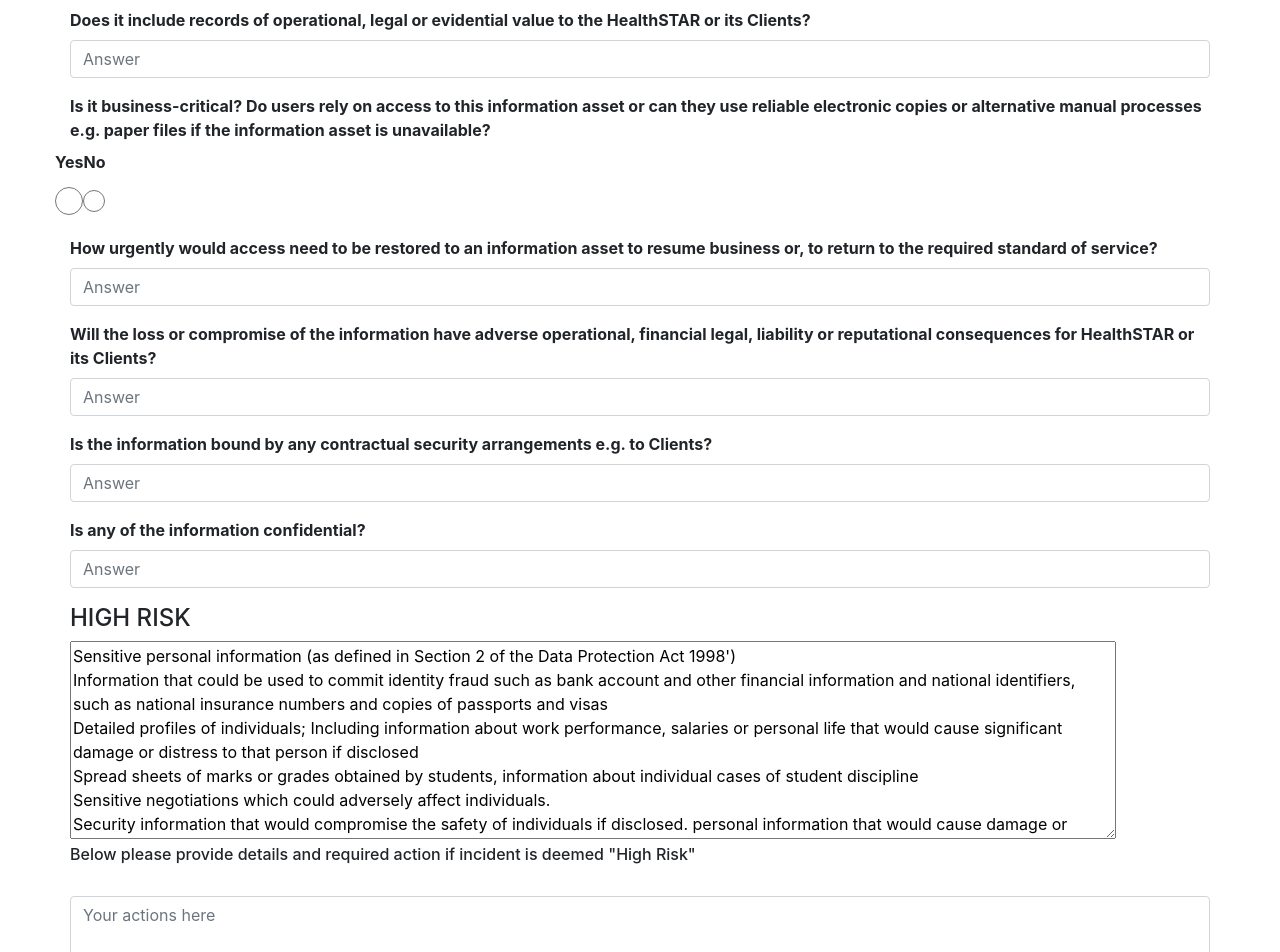
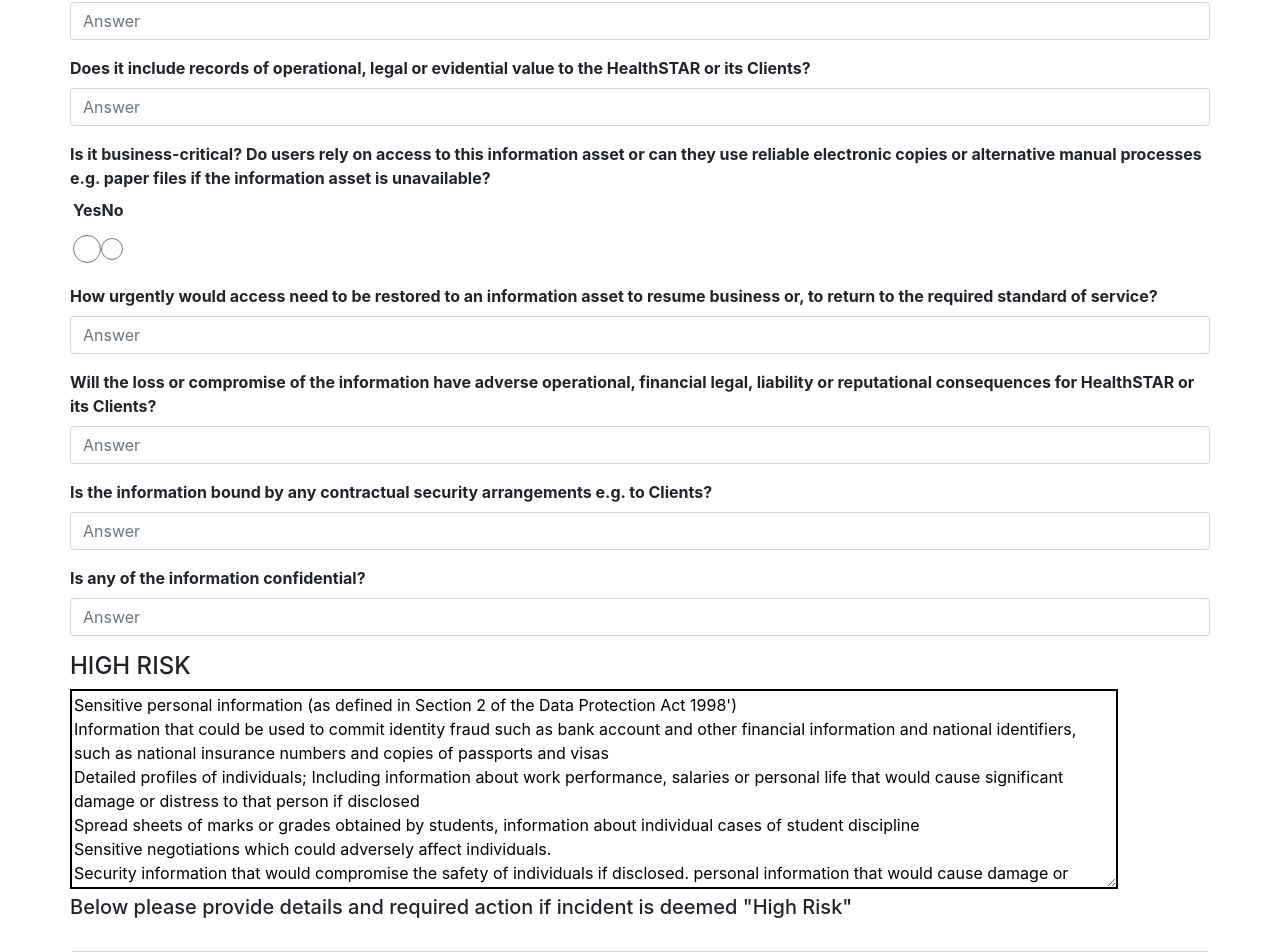
Before and after one commit to patrick-salvatore/IT-ticketer, a React (Create React App) app in the folder client/: page /questionnaire in a window 1280 px wide. Shown: the part 598-1550 px from the top of the page. Built offline with nearby package versions, Linux system fonts and the light colour scheme.

Commit message:
styling refactor

```diff
--- a/client/src/Components/Forms/Containers/NewForm.js
+++ b/client/src/Components/Forms/Containers/NewForm.js
@@ -133,6 +133,7 @@ class NewForm extends Component {
               </div>
             </div>
             <div className='row'>
+              <div className = 'col'>
                 <TextArea
                   title = 'Incident description'
                   type = 'text'
@@ -143,13 +144,15 @@ class NewForm extends Component {
                   onChange = {this.changeHandler}
                 />
               </div>
-              <div className='row'>
+            </div>
               <div className ='col'>
+                <div className='row-3'>
                   <label className = 'form-group-label font-weight-bold'>Incident type: </label>
                   <CheckboxList onClick = {this.onSelect}/>
                 </div>
               </div>
               <label className = 'form-group-label font-weight-bold'> Incident Severity </label>
+              <div className = 'col'>
                 <div className = 'row'>
                   <Input
                     title = 'Low'
@@ -173,6 +176,7 @@ class NewForm extends Component {
                     onChange =  {this.changeHandler}
                   />
                 </div>
+              </div>
             <Link to ='/questionnaire'><button onClick = {this.saveHandler} className = 'btn btn-primary'> Next </button></Link>
           </form>
       </div>
--- a/client/src/Components/Forms/Containers/Questionnaire.js
+++ b/client/src/Components/Forms/Containers/Questionnaire.js
@@ -42,6 +42,7 @@ class Questionaire extends Component {
         <h1>Risk Factors Questionnaire</h1>
         <p>Please answer the following questions to provide more information about the issue</p>
           <div className = 'row'>
+            <div className = 'formContainer'>
               <form>
                 <Input
                   title = 'Which IT systems, equipment or devices are involved in the security breach?'
@@ -92,7 +93,7 @@ class Questionaire extends Component {
                   onChange = {this.changeHandler}
                 />
                 <label className = 'form-group-label font-weight-bold'>Is it business-critical? Do users rely on access to this information asset or can they use reliable electronic copies or alternative manual processes e.g. paper files if the information asset is unavailable?</label>
-              <div className = 'row'>
+                <div className = 'row' style = {{marginLeft: '3px'}}>
                   <Input
                   title = 'Yes'
                   type = 'radio'
@@ -142,8 +143,9 @@ class Questionaire extends Component {
                 />
 
                 <h4>HIGH RISK</h4>
-              <textarea rows = '8' cols = "100" readOnly defaultValue = {HIGH_RISK_CONTENT}/>
-              <h6> Below please provide details and required action if incident is deemed "High Risk"</h6>
+                <textarea rows = '8' cols = "100" readOnly defaultValue = {HIGH_RISK_CONTENT} style = {{border: "2px solid black"}}/>
+
+                <h5> Below please provide details and required action if incident is deemed "High Risk"</h5>
                 <TextArea
                   type = 'text'
                   name = 'action'
@@ -154,8 +156,8 @@ class Questionaire extends Component {
                   onChange = {this.changeHandler}
                 />
               </form>
-
               <Link to ='/summary'><button onClick = {this.saveHandler} className = 'btn btn-primary'> Next </button></Link>
+            </div>
           </div>
         </div>
     )
--- a/client/src/Components/Forms/Containers/Summary.js
+++ b/client/src/Components/Forms/Containers/Summary.js
@@ -23,6 +23,7 @@ class Summary extends Component {
   render() {
     return (
       <div className = 'container'>
+        <div className = 'formContainer'>
         <h3>Checklist Summary</h3>
         <hr/>
         <h5 style = {{textDecoration: 'underline'}}>General</h5>
@@ -79,6 +80,7 @@ class Summary extends Component {
           </div>
           <button className = 'btn btn-success' type = 'submit'> Save </button>
         </form>
+        </div>
       </div>
     )
   }
--- a/client/src/Components/Home/Dashboard/Search/Search.js
+++ b/client/src/Components/Home/Dashboard/Search/Search.js
@@ -5,7 +5,6 @@ export default class Search extends Component {
     constructor(props) {
         super(props)
         this.state = {
-
         }
     }
 
```
Lines whose indentation alone changed are shown as unchanged.
